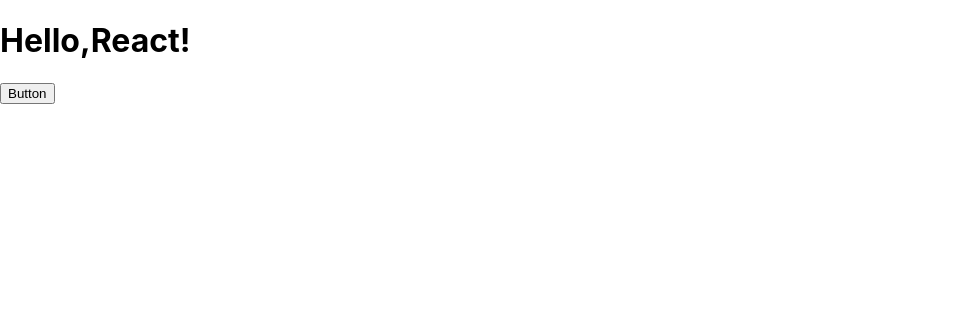
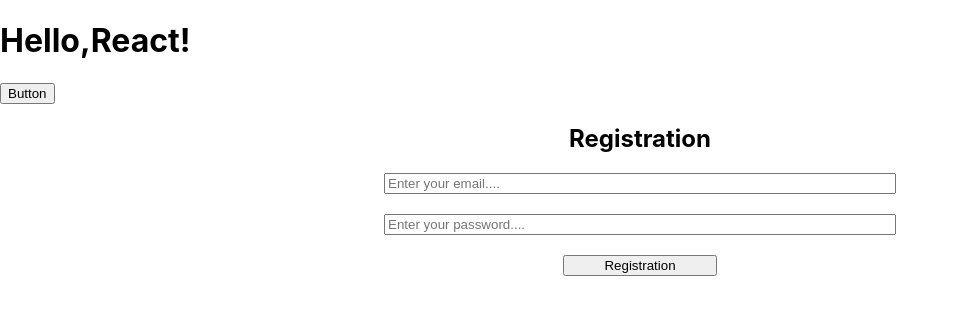
Before and after one commit to Vadimshidlov/ecommerce-application, a React (Create React App) app: page / in a window 1280 px wide. Shown: the top 314 px of the page, without its empty margins (0-959 px from the left). Built offline with nearby package versions, Linux system fonts and the light colour scheme.

Commit message:
chore: add yup library

```diff
--- a/package.json
+++ b/package.json
@@ -13,8 +13,10 @@
         "react": "^18.2.0",
         "react-dom": "^18.2.0",
         "react-scripts": "5.0.1",
+        "sass": "^1.64.2",
         "typescript": "^4.4.2",
-    "web-vitals": "^2.1.0"
+        "web-vitals": "^2.1.0",
+        "yup": "^1.2.0"
     },
     "scripts": {
         "start": "react-scripts start",
--- a/src/App.tsx
+++ b/src/App.tsx
@@ -1,11 +1,13 @@
 import React from "react";
 import ButtonToken from "view/app-components/Button";
+import Login from "view/app-components/Login/Login";
 
 function App() {
     return (
         <div>
             <h1>Hello,React!</h1>
             <ButtonToken />
+            <Login />
         </div>
     );
 }
--- /dev/null
+++ b/src/commonStyles/styles.scss
@@ -0,0 +1,2 @@
+@import "index.scss";
+@import "view/app-components/Login/Login.scss";
--- a/src/index.tsx
+++ b/src/index.tsx
@@ -1,7 +1,8 @@
 import React from "react";
 import ReactDOM from "react-dom/client";
 import App from "App";
-import "index.css";
+// import "index.scss";
+import "commonStyles/styles.scss";
 
 const root = ReactDOM.createRoot(document.getElementById("root") as HTMLElement);
 root.render(<App />);
--- /dev/null
+++ b/src/service/AuthService.ts
@@ -0,0 +1,69 @@
+type TokenResponseType = {
+    access_token: string;
+    expires_in: number;
+    token_type: string;
+    scope: string;
+    refresh_token: string;
+};
+
+type GetAnonTokenType =
+    `anonymous/token?grant_type=client_credentials&scope=view_published_products`;
+
+// eslint-disable-next-line @typescript-eslint/no-unused-vars
+export class AuthService {
+    private readonly CTP_AUTH_URL = "https://auth.europe-west1.gcp.commercetools.com";
+
+    private readonly CTP_API_URL = "https://api.europe-west1.gcp.commercetools.com";
+
+    private readonly CTP_PROJECT_KEY = "uwoc_ecm-app";
+
+    private readonly CTP_CLIENT_SECRET = "XP_DSn4dR1OJG4P8fpr9EUp0vZcSb-Ae";
+
+    private readonly CTP_CLIENT_ID = "aP0M2mJZSI39Q4kSIVvg9knk";
+
+    private readonly ANON_TOKEN_CONTENT_TYPE = "application/x-www-form-urlencoded";
+
+    private readonly ANON_PRODUCTS_CONTENT_TYPE = "application/json";
+
+    private ANON_TOKEN: string = "";
+
+    public async getAnonToken(): Promise<string> {
+        const URL_PARAMS: GetAnonTokenType = `anonymous/token?grant_type=client_credentials&scope=view_published_products`;
+        const url = `${this.CTP_AUTH_URL}/oauth/${this.CTP_PROJECT_KEY}/${URL_PARAMS}:${this.CTP_PROJECT_KEY}`;
+
+        const tokenRequest = await fetch(url, {
+            method: "POST",
+            headers: {
+                Authorization: `Basic ${btoa(`${this.CTP_CLIENT_ID}:${this.CTP_CLIENT_SECRET}`)}`,
+                "Content-Type": this.ANON_TOKEN_CONTENT_TYPE,
+            },
+        });
+
+        const tokenResponse: TokenResponseType = await tokenRequest.json();
+        const token = tokenResponse.access_token;
+        this.ANON_TOKEN = token;
+
+        return token;
+    }
+
+    public async getAnonProducts(): Promise<object> {
+        if (this.ANON_TOKEN === "") {
+            throw new Error("Can not find anon token");
+        }
+
+        const urlParams = `product-projections`;
+        const urlProducts = `${this.CTP_API_URL}/${this.CTP_PROJECT_KEY}/${urlParams}`;
+        // const urlProductsPublished = `${CTP_API_URL}/${CTP_PROJECT_KEY}/product-projections&scope=view_published_products:${CTP_PROJECT_KEY}`;
+        // const urlProducts = `${CTP_API_URL}/${CTP_PROJECT_KEY}/products`;
+
+        const products = await fetch(urlProducts, {
+            method: "GET",
+            headers: {
+                Authorization: `Bearer ${this.ANON_TOKEN}`,
+                "Content-Type": this.ANON_PRODUCTS_CONTENT_TYPE,
+            },
+        });
+
+        return products.json();
+    }
+}
--- /dev/null
+++ b/src/shared/utils/Validations.ts
@@ -0,0 +1 @@
+// import * as yup from "yup";
--- a/src/view/app-components/Button.tsx
+++ b/src/view/app-components/Button.tsx
@@ -1,5 +1,8 @@
 /* eslint-disable no-console */
+// noinspection JSUnusedLocalSymbols
+
 import React from "react";
+import { AuthService } from "service/AuthService";
 
 type TokenResponseType = {
     access_token: string;
@@ -9,12 +12,13 @@ type TokenResponseType = {
     refresh_token: string;
 };
 
+// eslint-disable-next-line @typescript-eslint/no-unused-vars
 async function sendRequest() {
     const CTP_AUTH_URL = "https://auth.europe-west1.gcp.commercetools.com";
     const CTP_API_URL = "https://api.europe-west1.gcp.commercetools.com";
     const CTP_PROJECT_KEY = "uwoc_ecm-app";
-    // const CTP_CLIENT_SECRET = "XP_DSn4dR1OJG4P8fpr9EUp0vZcSb-Ae";
-    // const CTP_CLIENT_ID = "aP0M2mJZSI39Q4kSIVvg9knk";
+    const CTP_CLIENT_SECRET = "XP_DSn4dR1OJG4P8fpr9EUp0vZcSb-Ae";
+    const CTP_CLIENT_ID = "aP0M2mJZSI39Q4kSIVvg9knk";
 
     // const url = `https://auth.europe-west1.gcp.commercetools.com/oauth/uwoc_ecm-app/anonymous/token?grant_type=client_credentials&scope=create_anonymous_token:uwoc_ecm-app`;
     const url = `${CTP_AUTH_URL}/oauth/${CTP_PROJECT_KEY}/anonymous/token?grant_type=client_credentials&scope=view_published_products:uwoc_ecm-app`;
@@ -22,7 +26,8 @@ async function sendRequest() {
     const tokenRequest = await fetch(url, {
         method: "POST",
         headers: {
-            Authorization: `Basic YVAwTTJtSlpTSTM5UTRrU0lWdmc5a25rOlhQX0RTbjRkUjFPSkc0UDhmcHI5RVVwMHZaY1NiLUFl`,
+            // Authorization: `Basic YVAwTTJtSlpTSTM5UTRrU0lWdmc5a25rOlhQX0RTbjRkUjFPSkc0UDhmcHI5RVVwMHZaY1NiLUFl`,
+            Authorization: `Basic ${btoa(`${CTP_CLIENT_ID}:${CTP_CLIENT_SECRET}`)}`,
             // Authorization: `Basic ${CTP_CLIENT_ID}:${CTP_CLIENT_SECRET}`,
             "Content-Type": "application/x-www-form-urlencoded",
         },
@@ -48,9 +53,20 @@ async function sendRequest() {
     console.log(await products.json());
 }
 
+const AUTH_SERVICE_API = new AuthService();
+
+const requestClick = async () => {
+    const tokenFromService = await AUTH_SERVICE_API.getAnonToken();
+    console.log(tokenFromService, `tokenFromService`);
+
+    const productsFromAnon = await AUTH_SERVICE_API.getAnonProducts();
+    console.log(productsFromAnon, `productsFromAnon`);
+};
+
 export default function ButtonToken() {
     return (
-        <button type="button" onClick={sendRequest}>
+        // <button type="button" onClick={sendRequest}>
+        <button type="button" onClick={requestClick}>
             Button
         </button>
     );
--- /dev/null
+++ b/src/view/app-components/Login/Login.jsx
@@ -0,0 +1,65 @@
+/* eslint-disable @typescript-eslint/no-unused-vars */
+import React, { useEffect, useRef, useState } from "react";
+// import "commonStyles/styles.css";
+
+export default function Login() {
+    const [email, setEmail] = useState("");
+    const [password, setPassword] = useState("");
+    const [emailDirty, setEmailDirty] = useState(false);
+    const [passwordDirty, setPasswordDirty] = useState(false);
+    const [emailError, setEmailError] = useState("Should not be not-empty");
+    const [passwordError, setPasswordError] = useState("Should not be not-empty");
+
+    const blurHandler = (e) => {
+        switch (e.target.name) {
+            case "email":
+                setEmailDirty(true);
+                break;
+            case "password":
+                setPasswordDirty(true);
+                break;
+            default:
+        }
+    };
+
+    const emailHandler = (e) => {
+        setEmail(e.target.value);
+    };
+
+    const passwordHandler = (e) => {
+        setPassword(e.target.value);
+    };
+
+    return (
+        <section className="registration__block">
+            <form className="register__form">
+                <h1>Registration</h1>
+                {emailDirty && emailError && <div style={{ color: "red" }}>{emailError} </div>}
+                <input
+                    onChange={(e) => {
+                        emailHandler(e);
+                    }}
+                    value={email}
+                    onBlur={(e) => blurHandler(e)}
+                    name="email"
+                    type="text"
+                    placeholder="Enter your email...."
+                />
+                {passwordDirty && passwordError && (
+                    <div style={{ color: "red" }}>{passwordError} </div>
+                )}
+                <input
+                    onChange={(e) => {
+                        passwordHandler(e);
+                    }}
+                    value={password}
+                    onBlur={(e) => blurHandler(e)}
+                    name="password"
+                    type="password"
+                    placeholder="Enter your password...."
+                />
+                <button type="submit">Registration</button>
+            </form>
+        </section>
+    );
+}
--- /dev/null
+++ b/src/view/app-components/Login/Login.scss
@@ -0,0 +1,25 @@
+.registration__block {
+    display: flex;
+    justify-content: center;
+
+    .register__form {
+        display: flex;
+        flex-direction: column;
+        justify-content: center;
+        width: 40%;
+    }
+
+    h1 {
+        margin-bottom: 20px;
+        text-align: center;
+    }
+
+    input {
+        margin-bottom: 20px;
+    }
+
+    button {
+        align-self: center;
+        width: 30%;
+    }
+}
```
Also changed, not shown: src/index.scss (renamed from src/index.css), 2 other files (tests, documents, lock files or other folders). Lines whose indentation alone changed are shown as unchanged.
